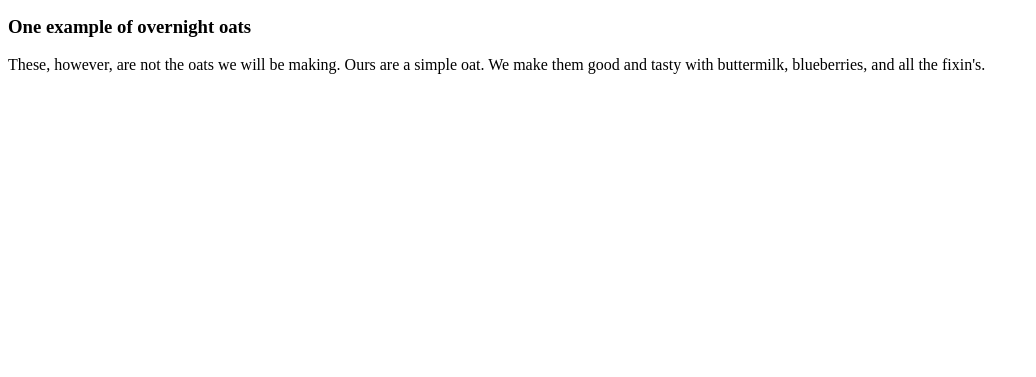
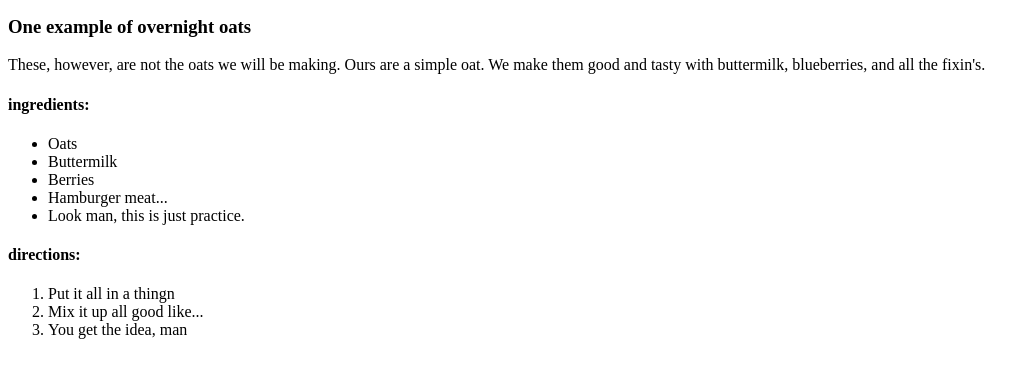
Before and after one commit to acanofsundrop/odin-recipes, a plain HTML site: page recipes/overnight-oats.html in a window 1280 px wide. Shown: the part 101-478 px from the top of the page, without its empty margins (0-1036 px from the left). Drawn offline with Linux system fonts and the light colour scheme.

Commit message:
Update overnight-oats.html with ingredients and directions

```diff
--- a/recipes/overnight-oats.html
+++ b/recipes/overnight-oats.html
@@ -11,6 +11,19 @@
     <img src="../../../odin-links-and-images/images/oats.jpg" alt="Uncooked oats in a mason jar with strawberries, chocolate, yogurt, and cinnamon.">
     <h3>One example of overnight oats</h3>
     <p>These, however, are not the oats we will be making. Ours are a simple oat. We make them good and tasty with buttermilk, blueberries, and all the fixin's.</p>
-
+    <h4>ingredients:</h4>
+    <ul>
+        <li>Oats</li>
+        <li>Buttermilk</li>
+        <li>Berries</li>
+        <li>Hamburger meat...</li>
+        <li>Look man, this is just practice.</li>
+    </ul>
+    <h4>directions:</h4>
+    <ol>
+        <li>Put it all in a thingn</li>
+        <li>Mix it up all good like...</li>
+        <li>You get the idea, man</li>
+    </ol>
 </body>
 </html>
```
